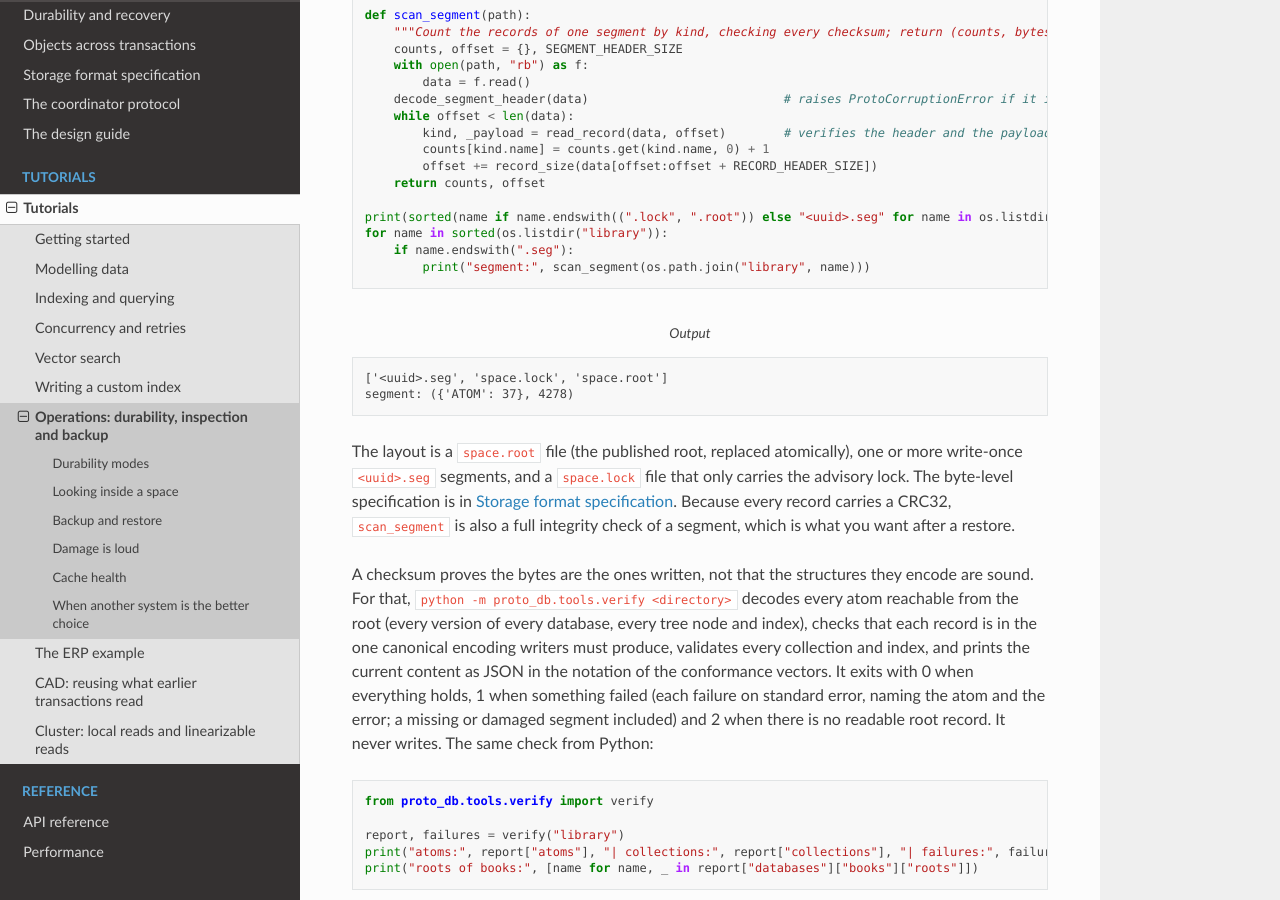
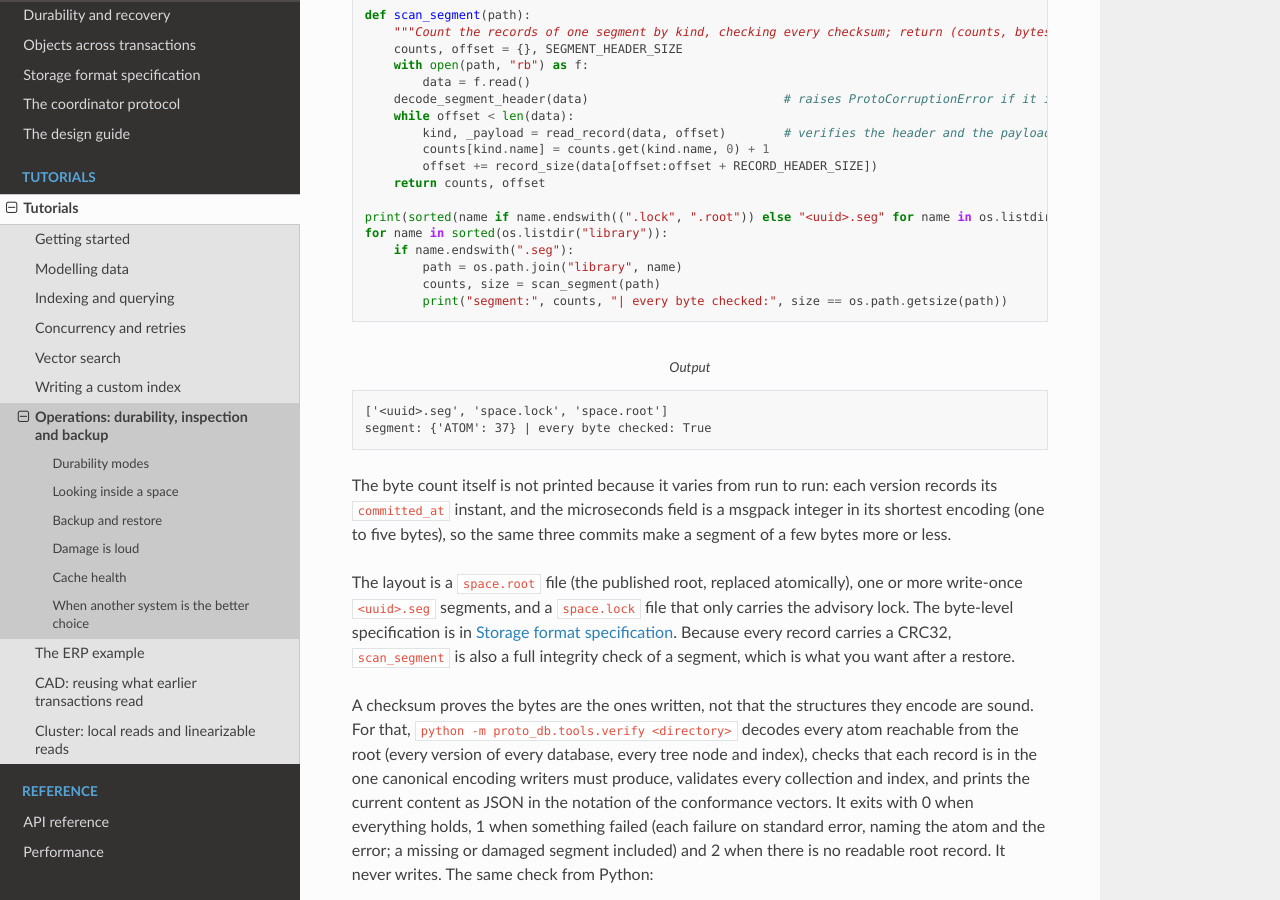
Before and after one commit to gamarino/ProtoDB, a Sphinx documentation site: the page built from docs/source/tutorials/operations.rst, in a window 1280 px wide and 900 px high, scrolled down 2291 px. Built offline with Sphinx 7.4.7 and the Read the Docs theme 3.1.0, drawn with Linux system fonts in a browser that asks for light colours.

Commit message:
docs: operations tutorial no longer prints a segment's byte count (full-suite 3e07e0b, item 3)
The size varies by a few bytes per run: committed_at's microseconds field is a
msgpack integer in its shortest encoding (1 to 5 bytes). The format is frozen;
the tutorial prints the record counts and that every byte was checked instead.

Co-Authored-By: Claude Opus 5.5 <noreply@anthropic.com>

```diff
--- a/docs/source/tutorials/operations.rst
+++ b/docs/source/tutorials/operations.rst
@@ -125,13 +125,19 @@ a space directory is plain files:
    print(sorted(name if name.endswith((".lock", ".root")) else "<uuid>.seg" for name in os.listdir("library")))
    for name in sorted(os.listdir("library")):
        if name.endswith(".seg"):
-           print("segment:", scan_segment(os.path.join("library", name)))
+           path = os.path.join("library", name)
+           counts, size = scan_segment(path)
+           print("segment:", counts, "| every byte checked:", size == os.path.getsize(path))
 
 .. code-block:: text
    :caption: Output
 
    ['<uuid>.seg', 'space.lock', 'space.root']
-   segment: ({'ATOM': 37}, 4278)
+   segment: {'ATOM': 37} | every byte checked: True
+
+The byte count itself is not printed because it varies from run to run: each version records its
+``committed_at`` instant, and the microseconds field is a msgpack integer in its shortest encoding (one to
+five bytes), so the same three commits make a segment of a few bytes more or less.
 
 The layout is a ``space.root`` file (the published root, replaced atomically), one or more write-once
 ``<uuid>.seg`` segments, and a ``space.lock`` file that only carries the advisory lock. The byte-level
```
